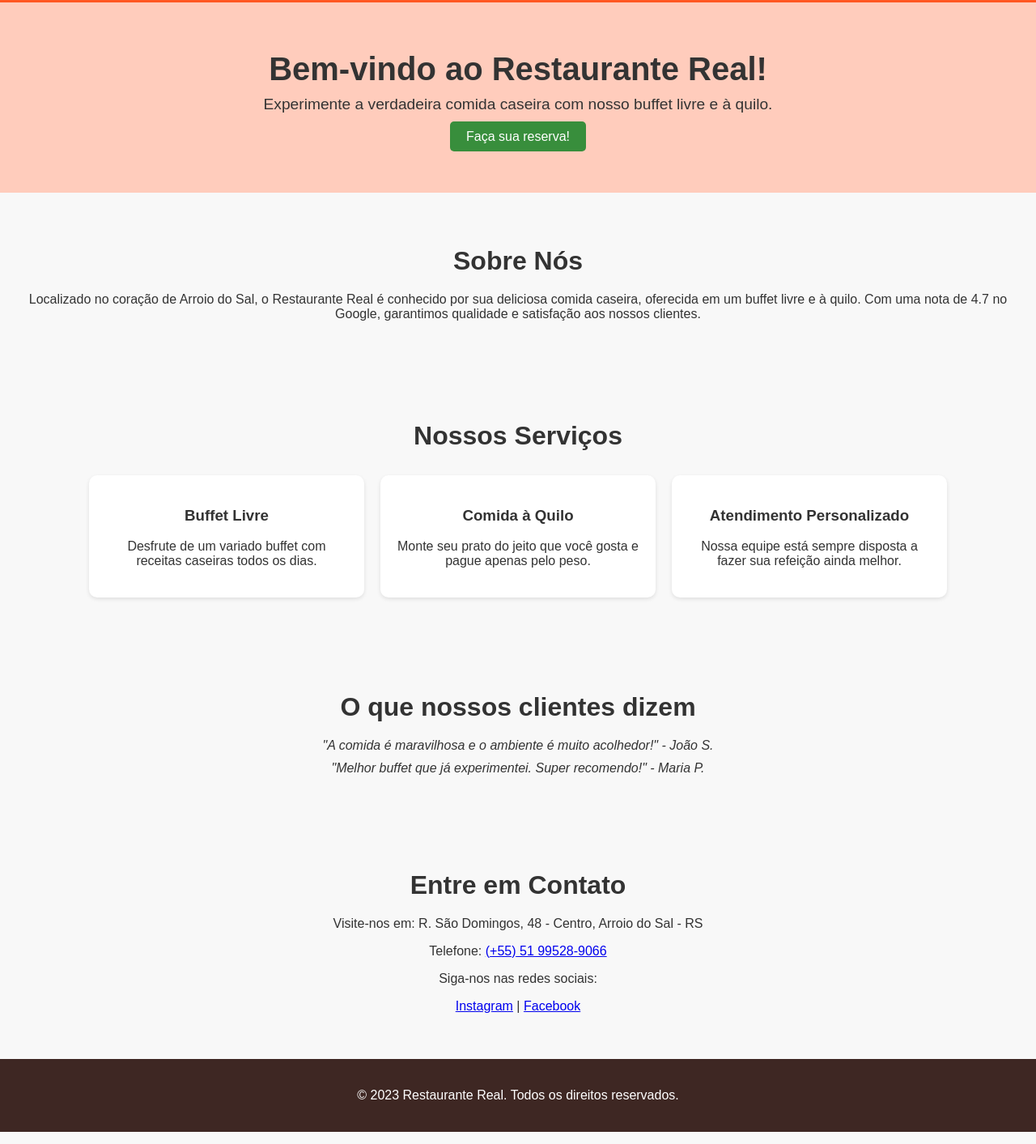
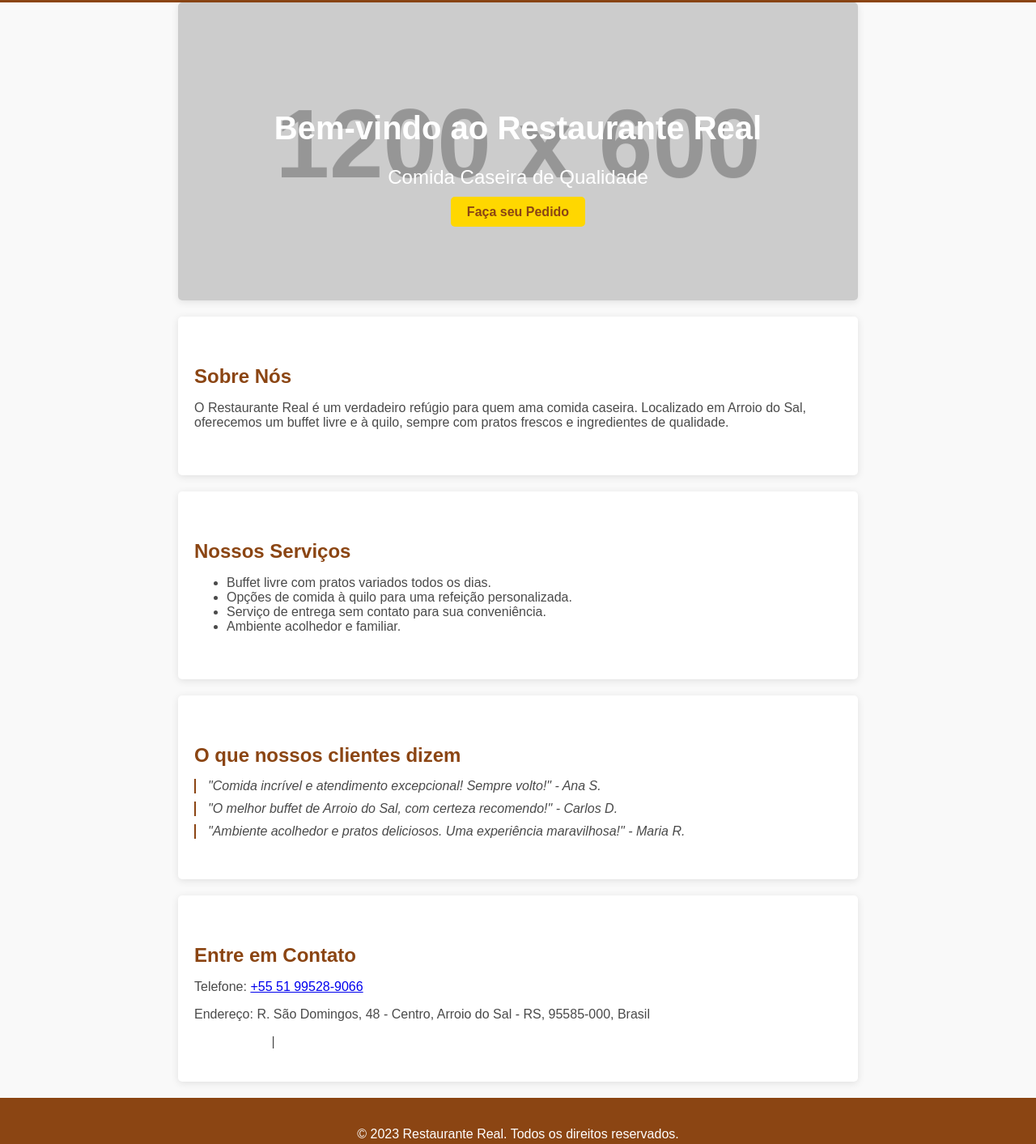
Before and after one commit to DANAZVDO/n8n, a plain HTML site: page clientes/restaurante-real/index.html in a window 1280 px wide. Shown: the part 117-1530 px from the top of the page at 81% size. Drawn offline with Linux system fonts and the light colour scheme; placeholder pictures from the web are drawn by us.

Commit message:
D1 Consulting: atualização da landing page de Restaurante Real

```diff
--- a/clientes/restaurante-real/index.html
+++ b/clientes/restaurante-real/index.html
@@ -3,86 +3,84 @@
 <head>
     <meta charset="UTF-8">
     <meta name="viewport" content="width=device-width, initial-scale=1.0">
-    <title>Restaurante Real</title>
+    <title>Restaurante Real - Comida Caseira</title>
     <style>
         body {
             font-family: Arial, sans-serif;
             margin: 0;
             padding: 0;
-            color: #333;
-            background-color: #f8f8f8;
+            color: #4A4A4A;
+            background-color: #f9f9f9;
         }
         header {
-            background-color: #ff5722;
-            color: white;
+            background-color: #8B4513;
             padding: 20px;
             text-align: center;
+            color: white;
         }
         .hero {
-            padding: 60px 20px;
+            background: url('https://via.placeholder.com/1200x600') no-repeat center center/cover;
+            color: white;
             text-align: center;
-            background-color: #ffccbc;
+            padding: 100px 20px;
         }
         .hero h1 {
             font-size: 2.5em;
-            margin: 0;
+            margin-bottom: 10px;
         }
         .hero p {
-            font-size: 1.2em;
-            margin: 10px 0 20px;
+            font-size: 1.5em;
+            margin-bottom: 20px;
         }
-        .cta-button {
-            background-color: #388e3c;
-            color: white;
+        .btn {
+            background-color: #FFD700;
+            color: #8B4513;
             padding: 10px 20px;
+            border: none;
+            border-radius: 5px;
+            cursor: pointer;
             text-decoration: none;
-            border-radius: 5px;
-            transition: background-color 0.3s;
+            font-weight: bold;
         }
-        .cta-button:hover {
-            background-color: #2e7d32;
+        .btn:hover {
+            background-color: #FFC107;
         }
         section {
             padding: 40px 20px;
-            text-align: center;
-        }
-        section h2 {
-            font-size: 2em;
+            max-width: 800px;
+            margin: auto;
+            background: white;
+            border-radius: 5px;
+            box-shadow: 0 2px 10px rgba(0, 0, 0, 0.1);
             margin-bottom: 20px;
         }
-        .services {
-            display: flex;
-            flex-wrap: wrap;
-            justify-content: center;
+        h2 {
+            color: #8B4513;
+            margin-bottom: 15px;
         }
-        .service {
-            background-color: white;
-            margin: 10px;
+        footer {
+            text-align: center;
             padding: 20px;
-            border-radius: 10px;
-            box-shadow: 0 2px 5px rgba(0, 0, 0, 0.1);
-            width: 300px;
+            background-color: #8B4513;
+            color: white;
+        }
+        .social-links a {
+            margin: 0 10px;
+            color: white;
+            text-decoration: none;
         }
         .testimonial {
             font-style: italic;
             margin: 10px 0;
-        }
-        footer {
-            background-color: #3e2723;
-            color: white;
-            padding: 20px;
-            text-align: center;
-        }
-        footer a {
-            color: #8d6e63;
-            text-decoration: none;
+            border-left: 2px solid #8B4513;
+            padding-left: 15px;
         }
         @media (max-width: 600px) {
-            .service {
-                width: 90%;
-            }
             .hero h1 {
                 font-size: 2em;
+            }
+            .hero p {
+                font-size: 1.2em;
             }
         }
     </style>
@@ -94,49 +92,41 @@
 </header>
 
 <section class="hero">
-    <h1>Bem-vindo ao Restaurante Real!</h1>
-    <p>Experimente a verdadeira comida caseira com nosso buffet livre e à quilo.</p>
-    <a href="tel:+5551995289066" class="cta-button">Faça sua reserva!</a>
+    <h1>Bem-vindo ao Restaurante Real</h1>
+    <p>Comida Caseira de Qualidade</p>
+    <a href="#contato" class="btn">Faça seu Pedido</a>
 </section>
 
-<section class="sobre">
+<section id="sobre">
     <h2>Sobre Nós</h2>
-    <p>Localizado no coração de Arroio do Sal, o Restaurante Real é conhecido por sua deliciosa comida caseira, oferecida em um buffet livre e à quilo. Com uma nota de 4.7 no Google, garantimos qualidade e satisfação aos nossos clientes.</p>
+    <p>O Restaurante Real é um verdadeiro refúgio para quem ama comida caseira. Localizado em Arroio do Sal, oferecemos um buffet livre e à quilo, sempre com pratos frescos e ingredientes de qualidade.</p>
 </section>
 
-<section class="servicos">
+<section id="servicos">
     <h2>Nossos Serviços</h2>
-    <div class="services">
-        <div class="service">
-            <h3>Buffet Livre</h3>
-            <p>Desfrute de um variado buffet com receitas caseiras todos os dias.</p>
-        </div>
-        <div class="service">
-            <h3>Comida à Quilo</h3>
-            <p>Monte seu prato do jeito que você gosta e pague apenas pelo peso.</p>
-        </div>
-        <div class="service">
-            <h3>Atendimento Personalizado</h3>
-            <p>Nossa equipe está sempre disposta a fazer sua refeição ainda melhor.</p>
-        </div>
-    </div>
+    <ul>
+        <li>Buffet livre com pratos variados todos os dias.</li>
+        <li>Opções de comida à quilo para uma refeição personalizada.</li>
+        <li>Serviço de entrega sem contato para sua conveniência.</li>
+        <li>Ambiente acolhedor e familiar.</li>
+    </ul>
 </section>
 
-<section class="depoimentos">
+<section id="depoimentos">
     <h2>O que nossos clientes dizem</h2>
-    <p class="testimonial">"A comida é maravilhosa e o ambiente é muito acolhedor!" - João S.</p>
-    <p class="testimonial">"Melhor buffet que já experimentei. Super recomendo!" - Maria P.</p>
+    <div class="testimonial">"Comida incrível e atendimento excepcional! Sempre volto!" - Ana S.</div>
+    <div class="testimonial">"O melhor buffet de Arroio do Sal, com certeza recomendo!" - Carlos D.</div>
+    <div class="testimonial">"Ambiente acolhedor e pratos deliciosos. Uma experiência maravilhosa!" - Maria R.</div>
 </section>
 
-<section class="contato">
+<section id="contato">
     <h2>Entre em Contato</h2>
-    <p>Visite-nos em: R. São Domingos, 48 - Centro, Arroio do Sal - RS</p>
-    <p>Telefone: <a href="tel:+5551995289066">(+55) 51 99528-9066</a></p>
-    <p>Siga-nos nas redes sociais:</p>
-    <p>
+    <p>Telefone: <a href="tel:+5551995289066">+55 51 99528-9066</a></p>
+    <p>Endereço: R. São Domingos, 48 - Centro, Arroio do Sal - RS, 95585-000, Brasil</p>
+    <div class="social-links">
         <a href="https://www.instagram.com/orestaurantereal/">Instagram</a> |
-        <a href="https://www.facebook.com/orestaurantereal/">Facebook</a>
-    </p>
+        <a href="https://www.facebook.com/orestaurantereal/?locale=pt_BR">Facebook</a>
+    </div>
 </section>
 
 <footer>
```
